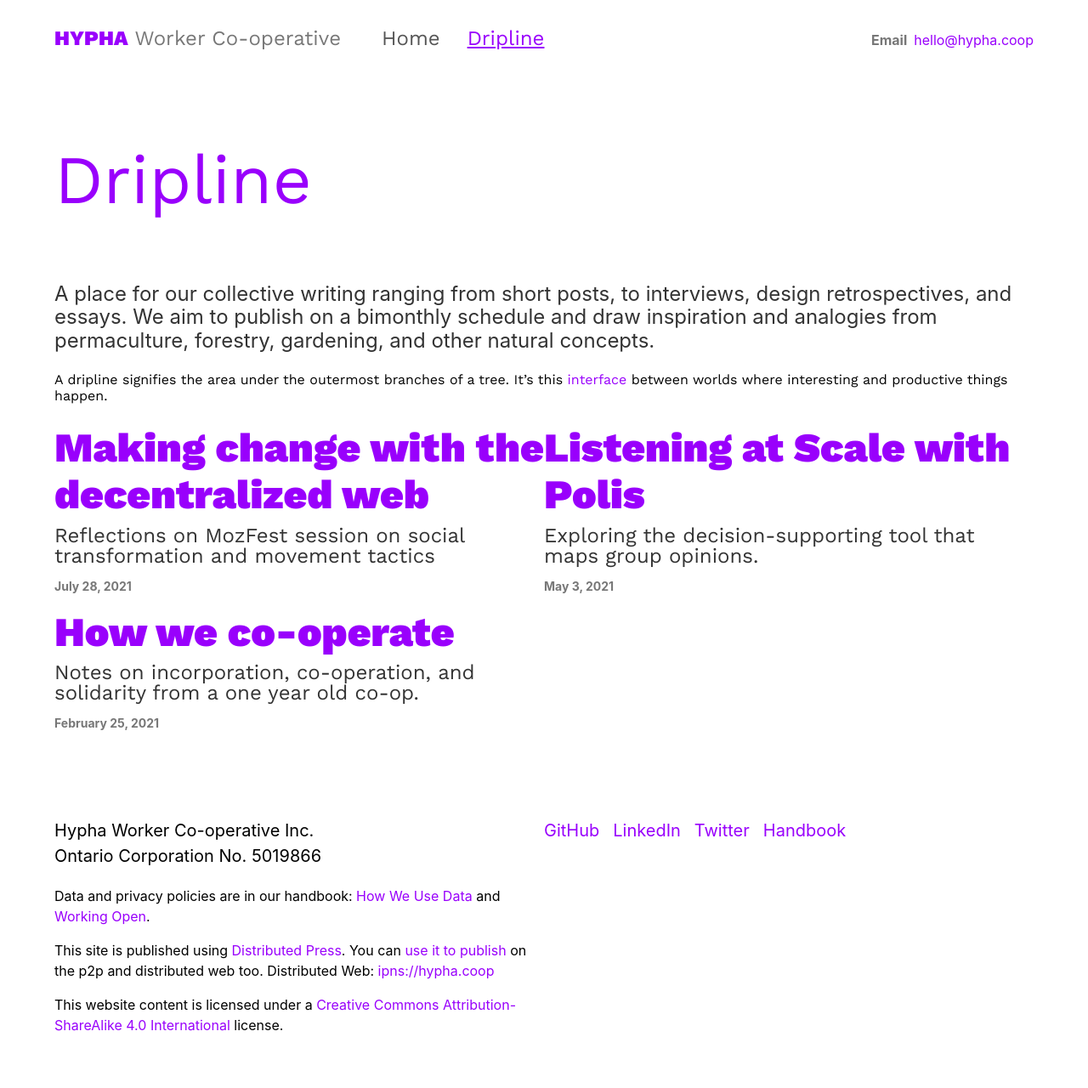
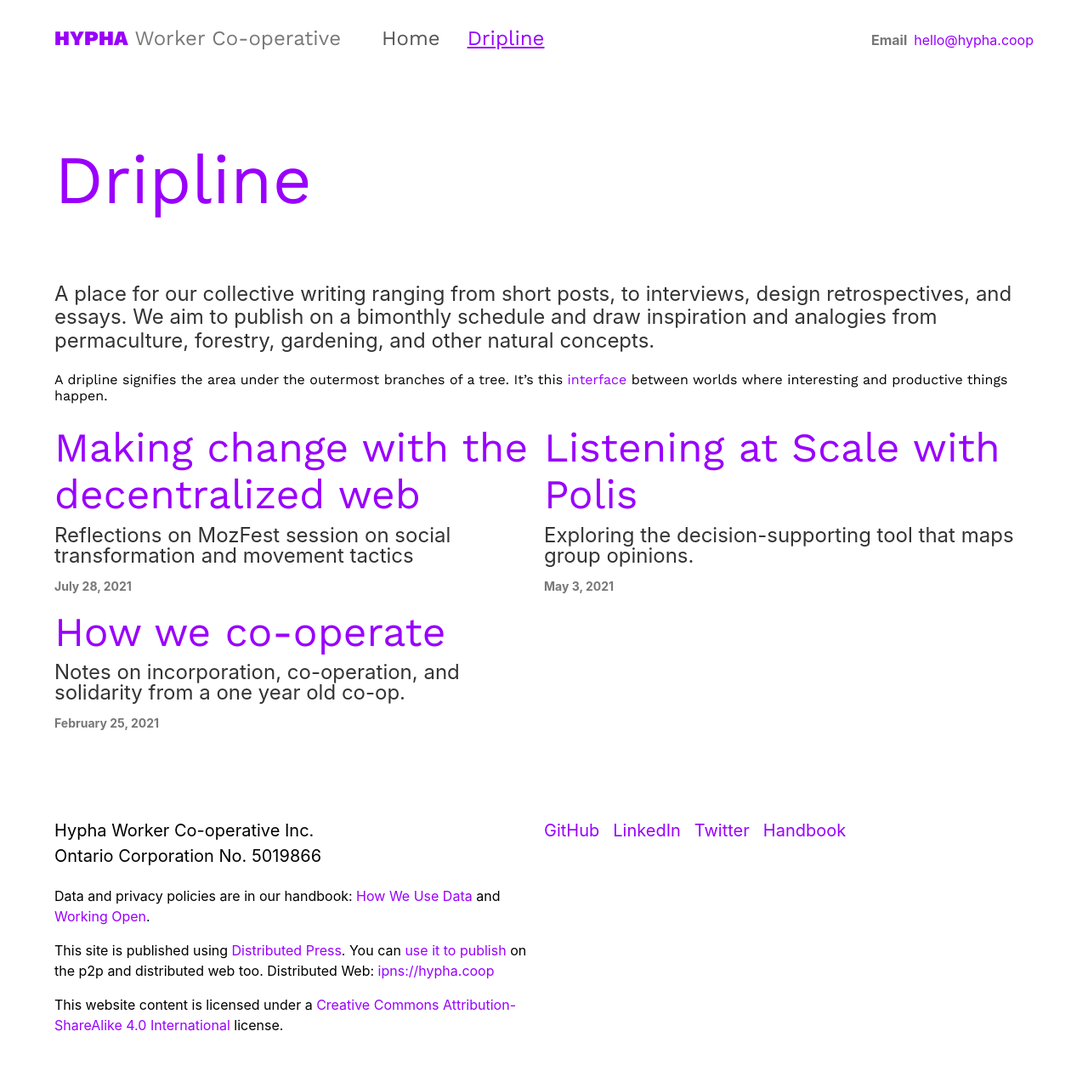
Before and after one commit to hyphacoop/hypha.coop, a Jekyll site: the page built from dripline.html, in a window 1280 px wide. Shown: the whole page at 85% size. Built offline with Jekyll 4.4.1, drawn with Linux system fonts in a browser that asks for light colours.

Commit message:
rebalance text adjust flext and add in conditional author

```diff
--- a/dripline.html
+++ b/dripline.html
@@ -13,7 +13,8 @@ order: 2
     <h3 class="measure-wide f2 f1-m f-subheadline-l measure-narrow lh-solid accent normal worksans">
       {{ page.title }}
     </h3>
-    <p class="f3 f3-l dark-gray">A place for our collective writing ranging from short posts, to interviews, design retrospectives, and essays. We aim to publish on a bimonthly schedule and draw inspiration and analogies from permaculture, forestry, gardening, and other natural concepts.</p>
+    <p class="f3 f3-l dark-gray">
+      A place for our collective writing ranging from short posts, to interviews, design retrospectives, and essays. We aim to publish on a bimonthly schedule and draw inspiration and analogies from permaculture, forestry, gardening, and other natural concepts.</p>
     <p class="worksans">
       A dripline signifies the area under the outermost branches of a tree.
       It’s this <a href="https://permacultureprinciples.com/principles/_11/" target="_blank" class="accent link underline-hover" rel="noopener">interface</a> between worlds where interesting and productive things happen.
@@ -22,17 +23,17 @@ order: 2
 </div>
   </header>
   {%- if posts.size > 0 -%}
-    <ul class="list pl0 mv0 flex flex-wrap">
+    <ul class="list pl0 mv0 flex-l flex-wrap">
       {%- assign date_format = site.date_format -%}
       {%- for post in posts -%}
-      <li class="w-50">
+      <li class="w-70 w-50-l">
         <a class="no-underline" href="{{ post.url | relative_url }}">
-          <h3 class="f1 mt0 mb2 worksans accent link underline-hover">
+          <h3 class="f2 f1-l mt0 mb2 worksans normal accent link underline-hover">
             {{ post.title | escape }}
           </h3>
-          <p class="lh-solid mv0 f3 f3-l dark-gray measure worksans">{{ post.excerpt }}</p>
+          <p class="lh-solid mv0 f3 f3-l dark-gray measure">{{ post.excerpt }}</p>
         </a>
-        <h4 class="f6 mt3 gray">{{ post.date | date: date_format }}</h4>
+        <h4 class="f6 mt3 gray">{%- if post.author != "Hypha" -%}{{ post.author }} 🞄 {%- endif -%}{{ post.date | date: date_format }}</h4>
       </li>
       {%- endfor -%}
     </ul>
```
